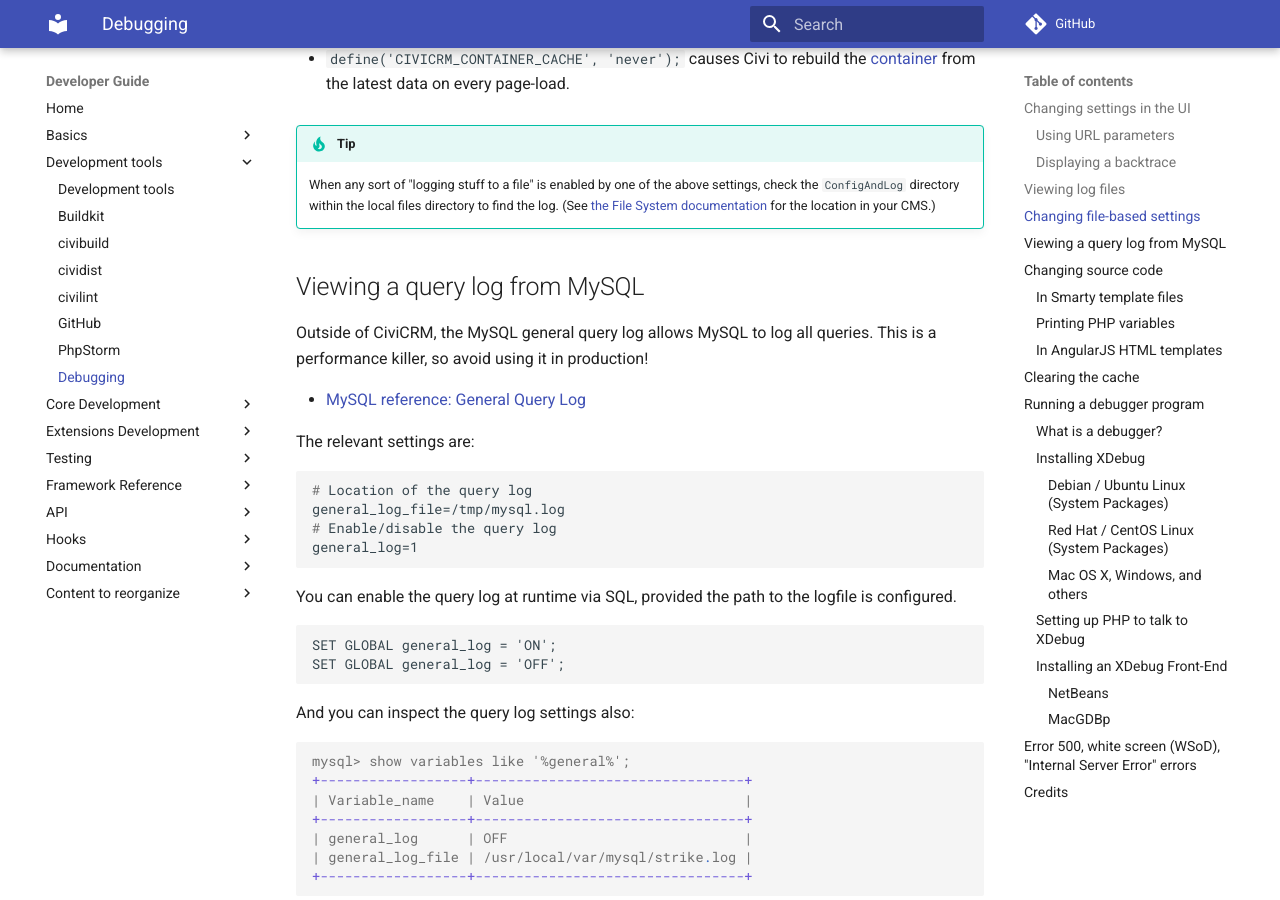
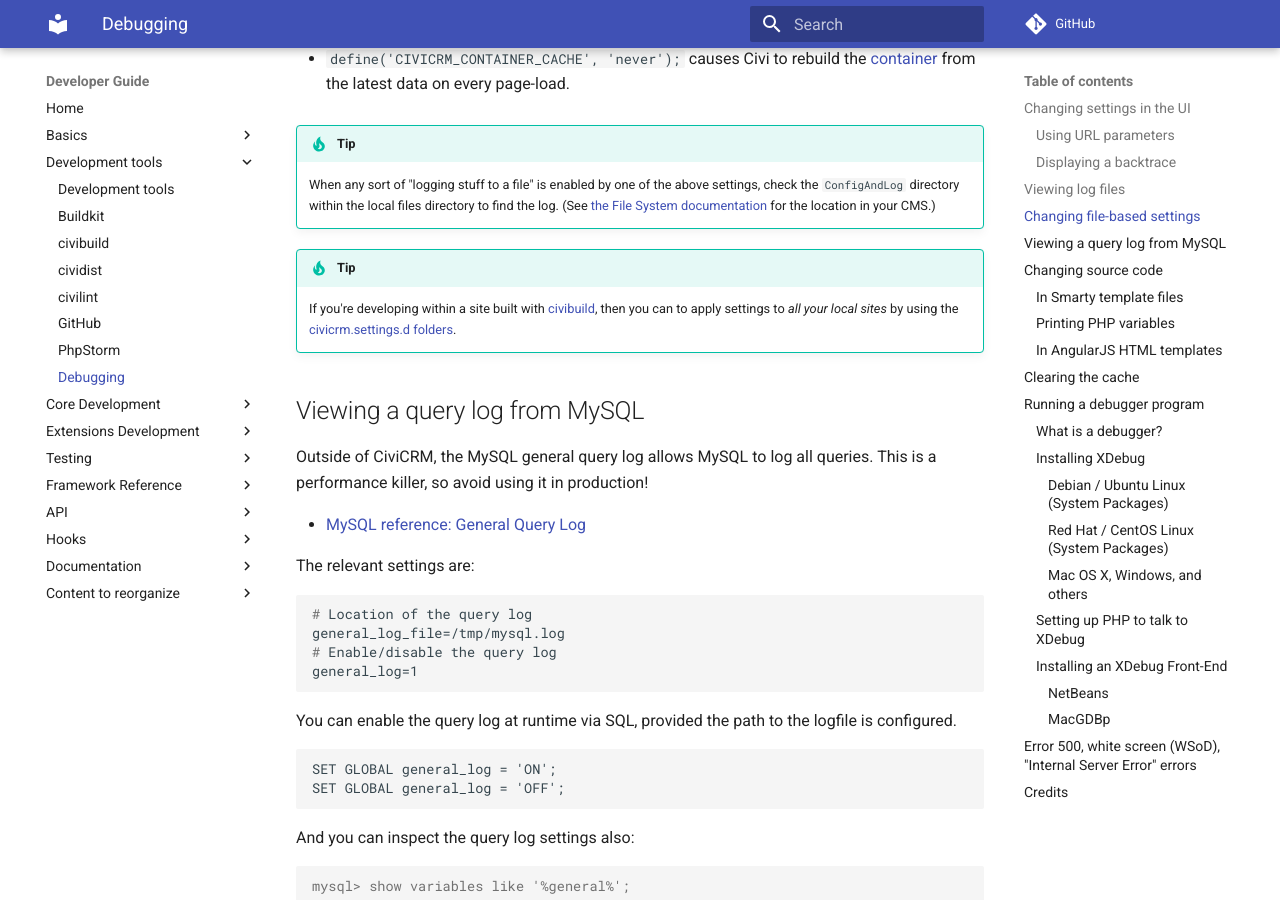
Before and after one commit to civicrm/civicrm-dev-docs, an MkDocs documentation site: the page built from docs/tools/debugging.md, in a window 1280 px wide and 900 px high, scrolled down 2188 px. Built offline with MkDocs 1.6.1 and Material for MkDocs 9.7.7, drawn with Linux system fonts in a browser that asks for light colours; comment, search, counter and statistics services are not loaded; old or Windows-style settings are respelled for this version of MkDocs.

Commit message:
Debugging - point readers to civicrm.settings.d

```diff
--- a/docs/tools/debugging.md
+++ b/docs/tools/debugging.md
@@ -79,6 +79,9 @@
     above settings, check the `ConfigAndLog` directory within the local files
     directory to find the log.  (See [the File System
     documentation](../basics/filesystem.md) for the location in your CMS.)
+
+!!! tip
+    If you're developing within a site built with [civibuild](/tools/civibuild.md), then you can to apply settings to *all your local sites* by using the [civicrm.settings.d folders](/tools/civibuild.md#settings-civicrm).
 
 
 ## Viewing a query log from MySQL
```
